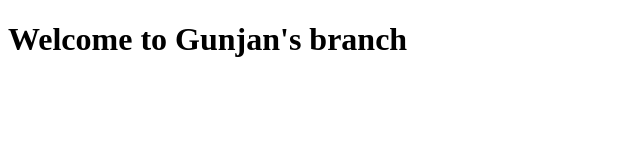
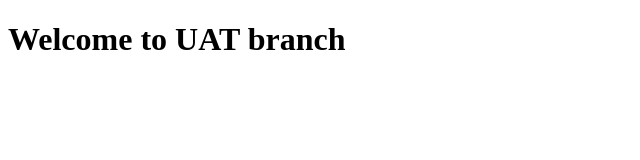
Before and after one commit to gunjanDS4017/gittraining23, a plain HTML site: page index.html in a window 1280 px wide. Shown: the whole page, without its empty margins (0-640 px from the left). Drawn offline with Linux system fonts and the light colour scheme.

Commit message:
new branch uat

```diff
--- a/index.html
+++ b/index.html
@@ -9,7 +9,7 @@
   </head>
   <body>
     <main>
-        <h1>Welcome to Gunjan's branch</h1>
+        <h1>Welcome to UAT branch</h1>
     </main>
   </body>
 </html>
```
